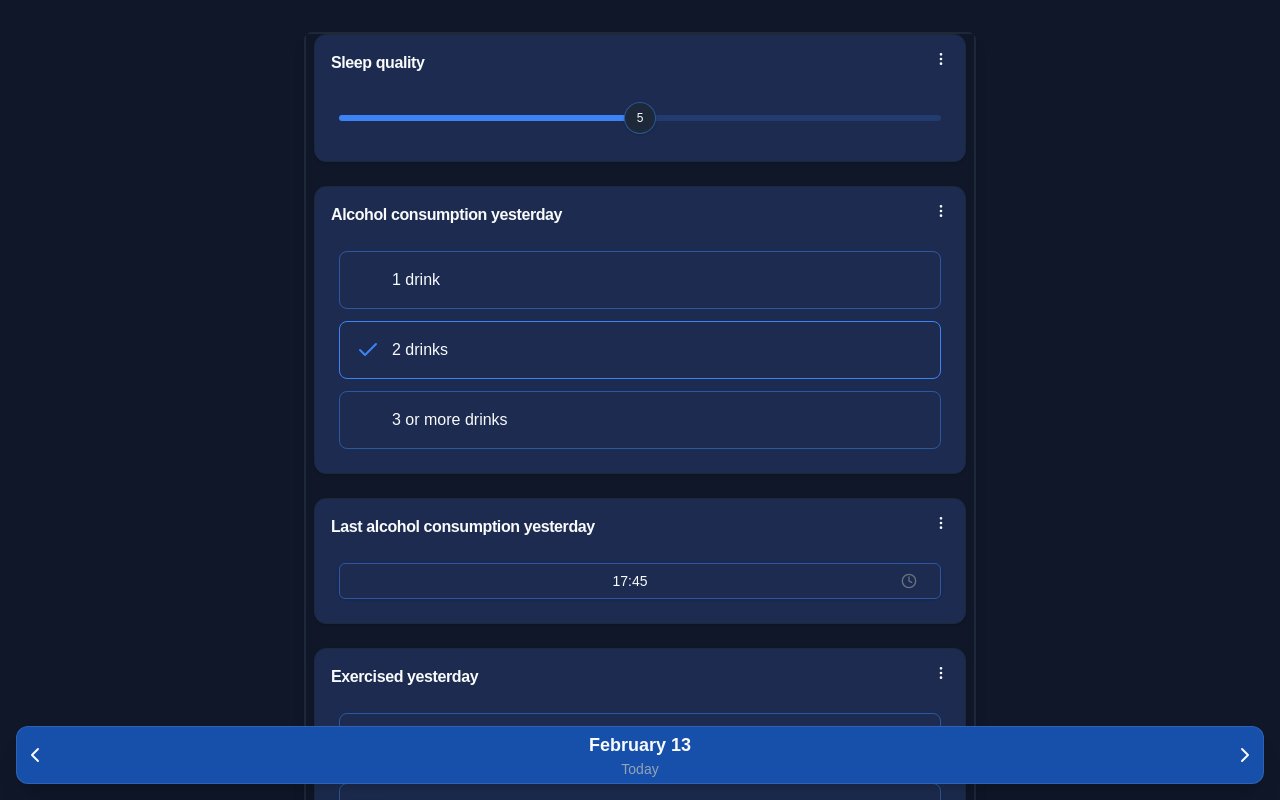
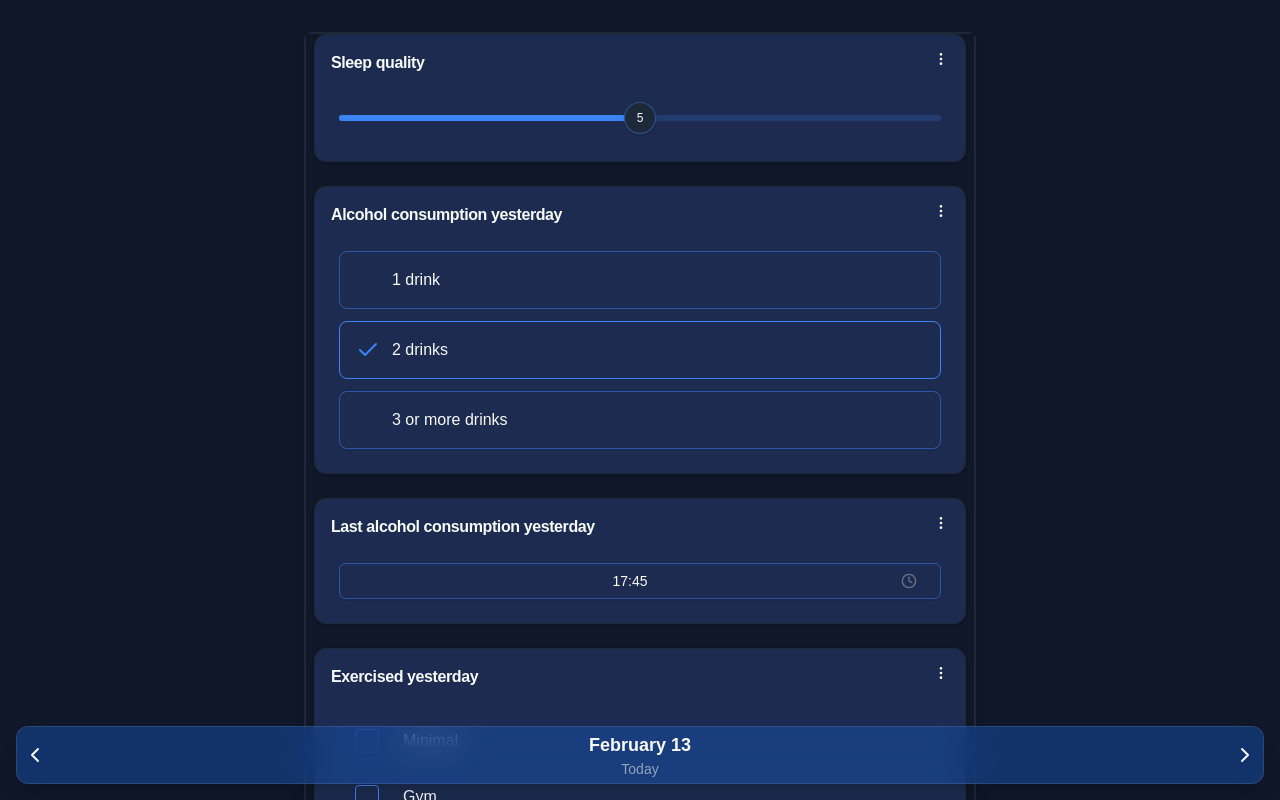
Before and after one commit to ThomasStock/tracker, a React (Vite) app: page / in a window 1280 px wide. Shown: the top 800 px of the page. Built offline with nearby package versions, Linux system fonts and the light colour scheme.

Commit message:
feat: add footer component with backdrop blur and styling

```diff
--- a/src/EntriesEditor/TagsEditor.tsx
+++ b/src/EntriesEditor/TagsEditor.tsx
@@ -22,11 +22,11 @@ export const TagsEditor: React.FC<TagsEditorProps> = ({ templateItem, value, set
   // console.log({ value });
 
   return (
-    <div className="space-y-3">
+    <div className="">
       {templateItem.values.map((tag) => (
         <label
           key={tag}
-          className="flex items-center space-x-3 rounded-lg border p-4 cursor-pointer border-primary/50 hover:bg-accent"
+          className="flex items-center space-x-6 rounded-lg p-4 cursor-pointer hover:bg-accent"
           onClick={(e) => {
             handleTagChange(tag);
             e.preventDefault();
--- a/src/components/ui/footer.tsx
+++ b/src/components/ui/footer.tsx
@@ -5,7 +5,7 @@ export function Footer({ children }: PropsWithChildren) {
   return (
     <div
       className={cn(
-        "z-30 fixed inset-4 top-[unset] flex flex-col py-1 rounded-xl bg-input border border-secondary-foreground/10 shadow-xl backdrop-blur-sm"
+        "z-30 fixed inset-4 top-[unset] flex flex-col py-1 rounded-xl bg-input/50 border border-secondary-foreground/10 shadow-xl backdrop-blur-lg"
       )}
     >
       <div>{children}</div>
```
